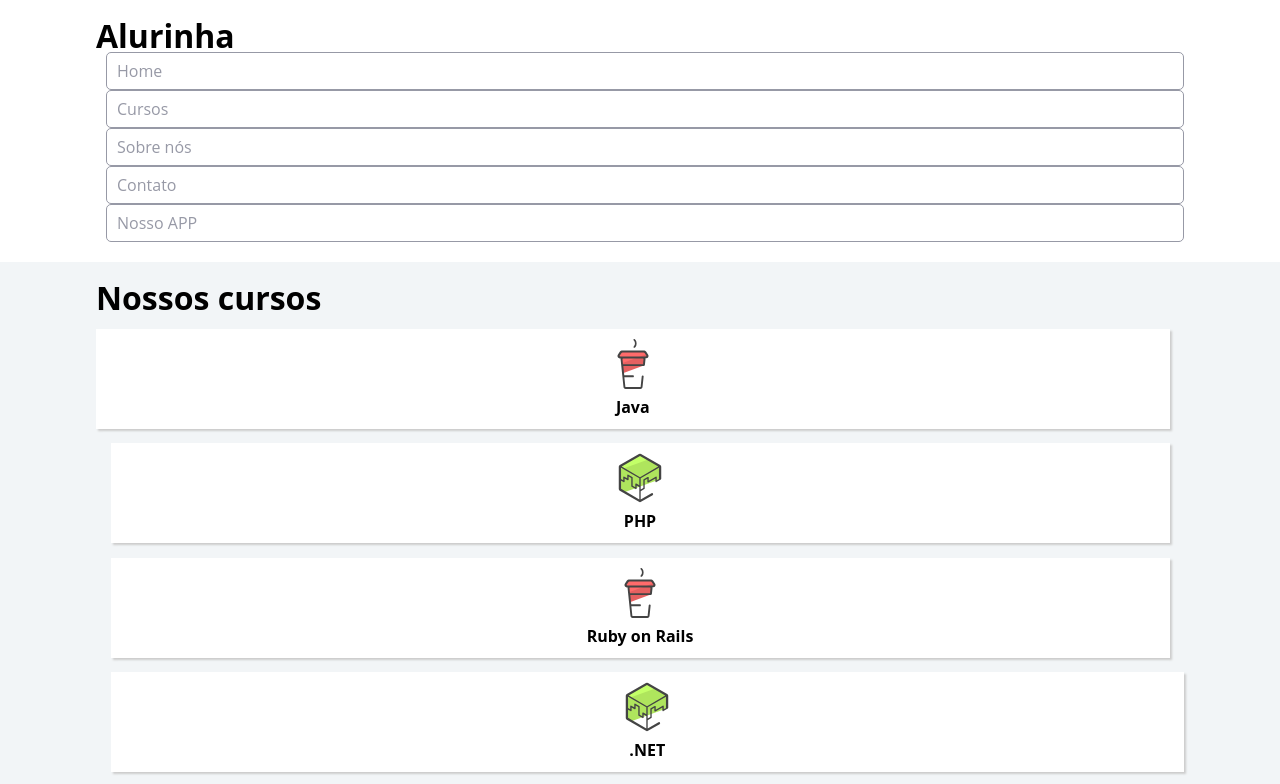
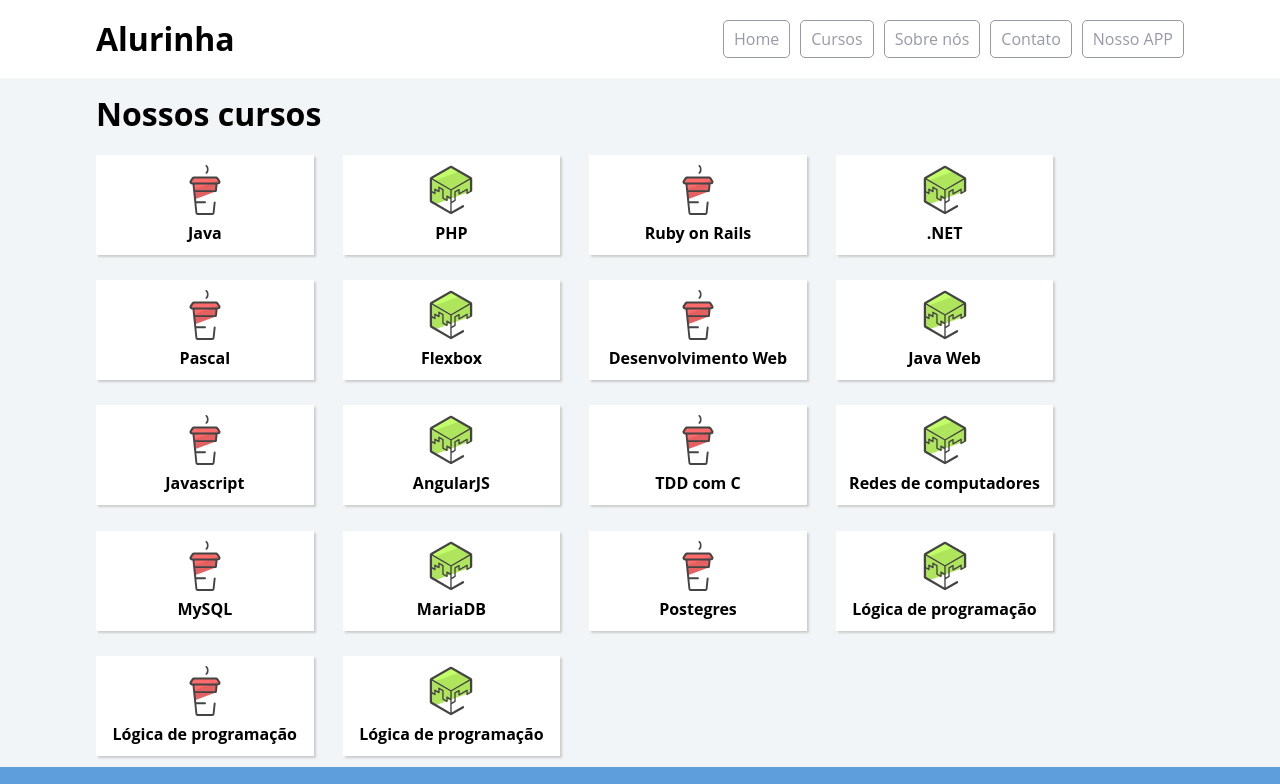
Before and after one commit to Vinimd/posicionarFlexbox, a plain HTML site: page posicione-elementos-com-flexbox-809f39a39e473c574e3c6d9d9929626f8d1352fa/index.html in a window 1280 px wide. Shown: the top 784 px of the page. Drawn offline with Linux system fonts and the light colour scheme; files that its build step writes are made by us from their sources; the site is published under a folder, as on GitHub Pages, so addresses that start at the root find nothing.

Commit message:
revisão

```diff
--- a/posicione-elementos-com-flexbox-809f39a39e473c574e3c6d9d9929626f8d1352fa/index.html
+++ b/posicione-elementos-com-flexbox-809f39a39e473c574e3c6d9d9929626f8d1352fa/index.html
@@ -6,7 +6,7 @@
 	<title>Alurinha | Cursos online</title>
 	<link rel="stylesheet" href="css/reset.css">
 	<link rel="stylesheet" href="css/style.css">
-	<link rel="stylesheet" href="/Alura/posicione-elementos-com-flexbox-809f39a39e473c574e3c6d9d9929626f8d1352fa/css/flexbox.css">
+	<link rel="stylesheet" href="./css/flexbox.css">
 </head>
 <body>
 
```
